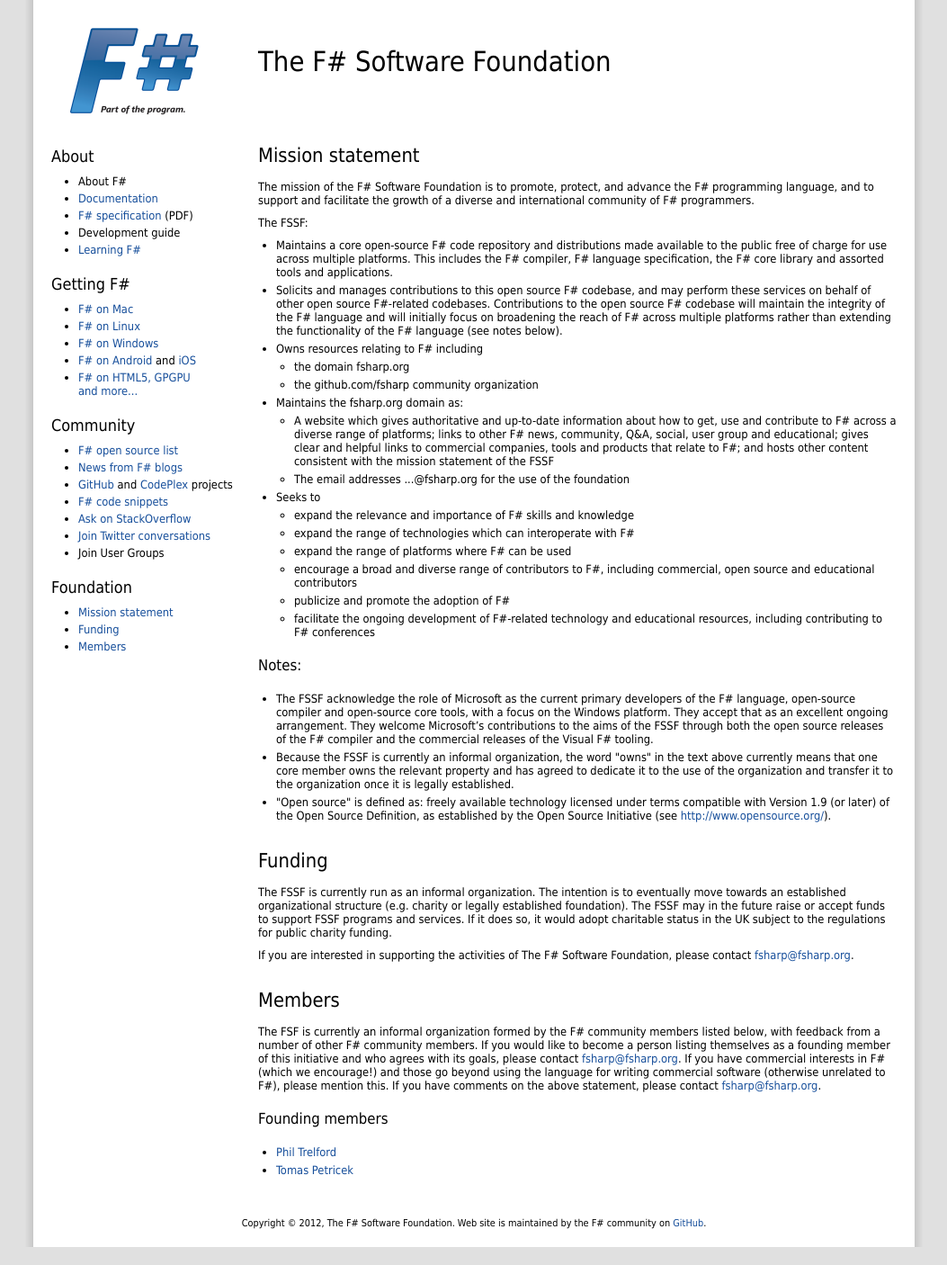
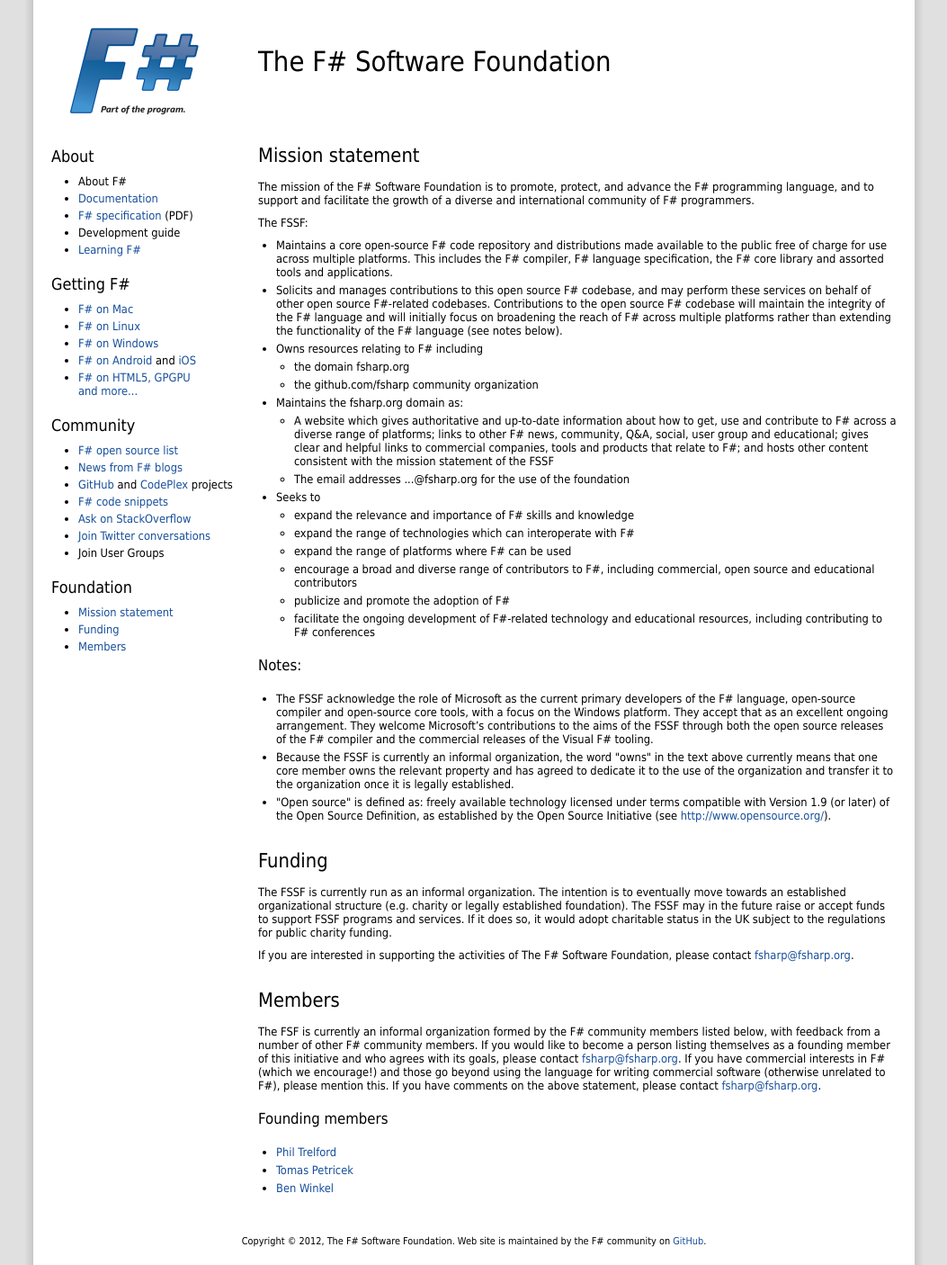
Before and after one commit to fsharp/fsharp.org, a Jekyll site: the page built from foundation.html, in a window 1280 px wide. Shown: the whole page at 90% size, without its empty margins (113-1166 px from the left). Built offline with Jekyll 4.4.1, drawn with Linux system fonts in a browser that asks for light colours; nearby versions of some CDN libraries; some web fonts are replaced; comment, search, counter and statistics services are not loaded.

Commit message:
Joining the org

```diff
--- a/foundation.html
+++ b/foundation.html
@@ -63,5 +63,6 @@
 <ul>
   <li><a href="http://trelford.com/blog/">Phil Trelford</a></li>
   <li><a href="http://tomasp.net">Tomas Petricek</a></li>
+  <li><a href="https://twitter.com/winkler_ben">Ben Winkel</a></li>
 </ul>
 </div>
```
